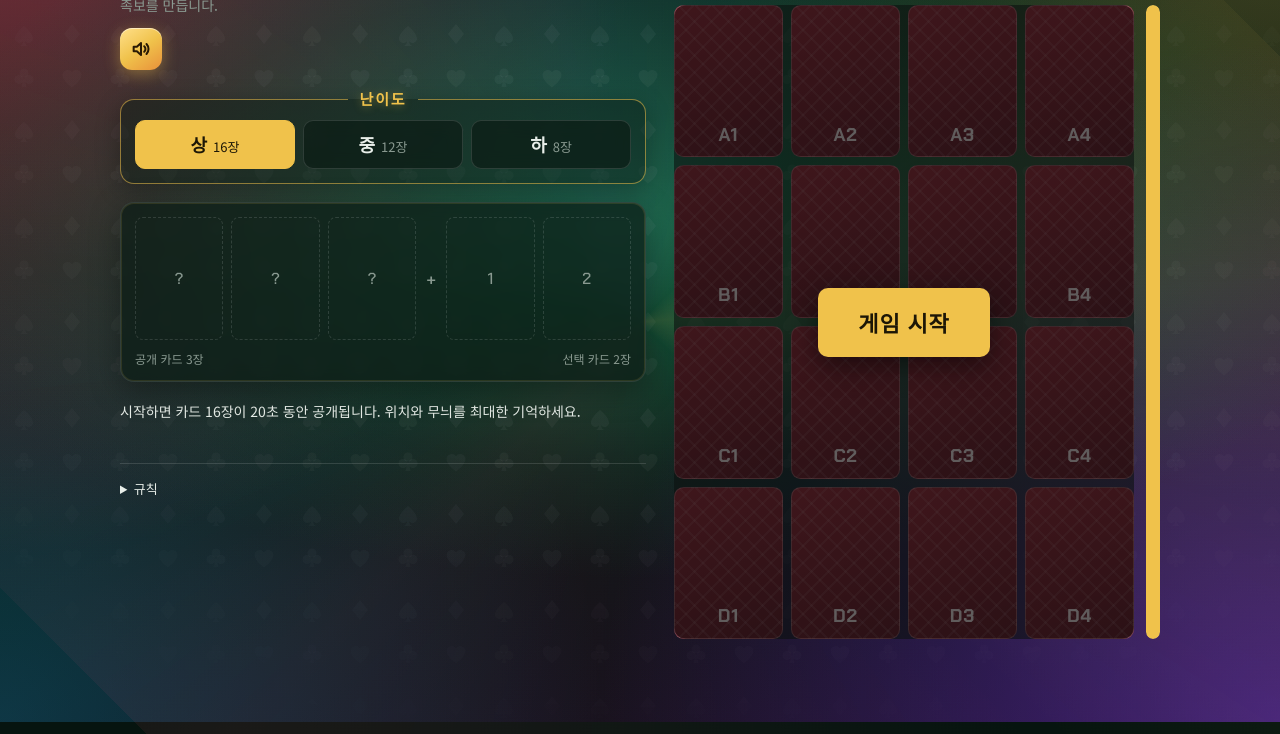
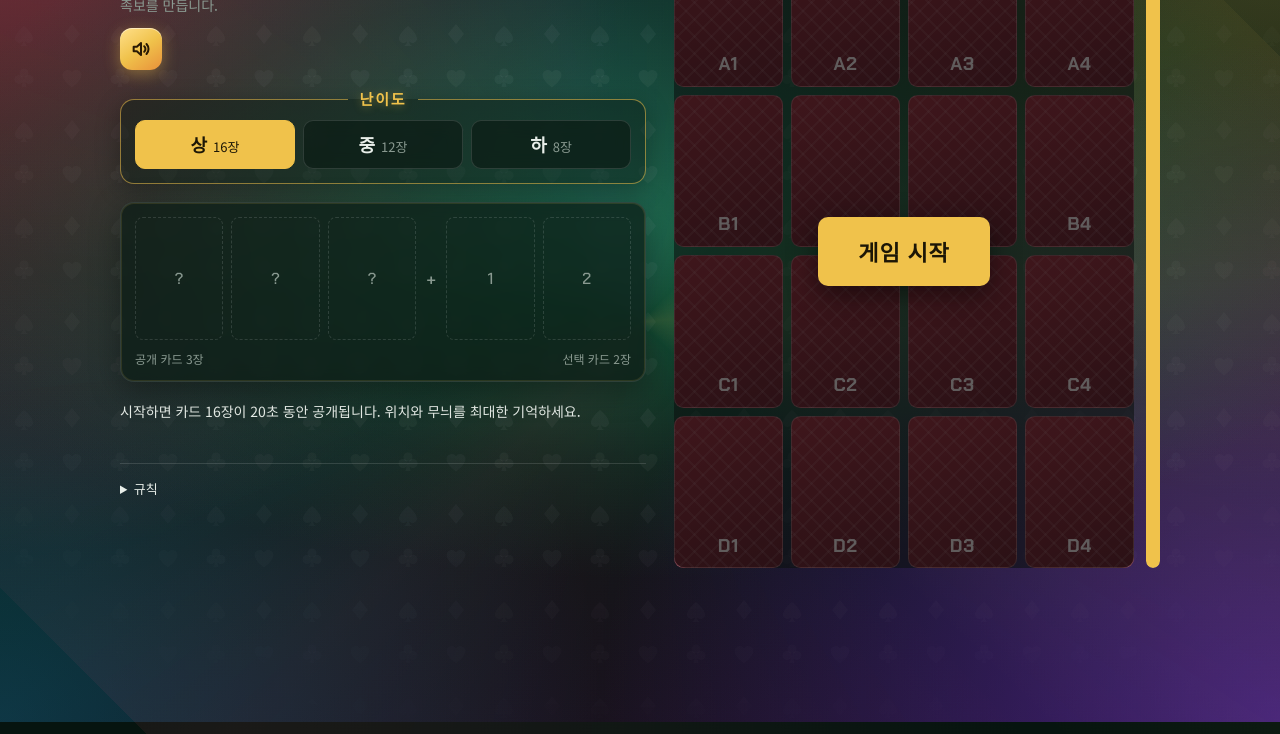
Before and after one commit to jkh76/hiddenpoker, a plain HTML site: page index.html in a window 1280 px wide. Shown: the part 78-812 px from the top of the page. Drawn offline with Linux system fonts and the light colour scheme.

Commit message:
가로 화면에서 카드판 세로 위치를 왼쪽 내용과 맞춤
난이도 하처럼 카드판이 짧을 때 왼쪽 내용(제목~안내 문구) 높이 기준으로 가운데 정렬.

Co-Authored-By: Claude Opus 5.5 <noreply@anthropic.com>
Claude-Session: https://claude.ai/code/session_01RsA9Tney5wqoUJrMU3SuWp

```diff
--- a/index.html
+++ b/index.html
@@ -73,8 +73,8 @@ body {
 @media (min-width: 720px) and (min-aspect-ratio: 5/4) {
   .app { padding-bottom: 0; max-width: 1040px; display: grid; grid-template-columns: minmax(0, 1fr) auto; grid-template-rows: auto 1fr; grid-template-areas: "side stage" "rules stage"; column-gap: 28px; row-gap: 18px; align-items: start; }
   .side { grid-area: side; }
-  .stage { grid-area: stage; position: sticky; top: 12px; height: calc(100vh - 24px); height: calc(100dvh - 24px); align-items: center; }
-  .stage-in { width: auto; }
+  .stage { grid-area: stage; position: sticky; top: 12px; align-items: flex-start; }
+  .stage-in { width: auto; transition: margin-top 0.3s ease; }
   .rules { grid-area: rules; }
   .stage .board { flex: none; max-width: none; width: min(460px, calc((100vh - 40px - 8px * (var(--wrows) - 1)) / var(--wrows) * 20 / 7 + 24px)); width: min(460px, calc((100dvh - 40px - 8px * (var(--wrows) - 1)) / var(--wrows) * 20 / 7 + 24px)); }
   body { padding-block: 12px 24px; }
@@ -919,7 +919,26 @@ details.rules ol { padding-left: 20px; margin: 10px 0 0; }
     showLevel();
     showTally(state.n);
     introBoard();
+    alignStage();
   })();
+
+  // Side-by-side layout: when the board is shorter than the left column (e.g. 하, 8 cards), centre it
+  // against the left column from the title down to the message line, so the two sides look balanced.
+  function alignStage() {
+    var inner = $('stageIn'), side = document.querySelector('.side'), msg = $('msg');
+    var wide = false;
+    try { wide = window.matchMedia('(min-width: 720px) and (min-aspect-ratio: 5/4)').matches; } catch (e) {}
+    if (!wide) { inner.style.marginTop = ''; return; }
+    var ref = msg.getBoundingClientRect().bottom - side.getBoundingClientRect().top;
+    var gap = Math.max(0, Math.round((ref - $('board').offsetHeight) / 2));
+    inner.style.marginTop = gap + 'px';
+  }
+  window.addEventListener('resize', alignStage);
+  if (window.ResizeObserver) {
+    var ro = new ResizeObserver(alignStage);
+    ro.observe($('board'));
+    ro.observe(document.querySelector('.side'));
+  }
 })();
 </script>
 </body>
```
